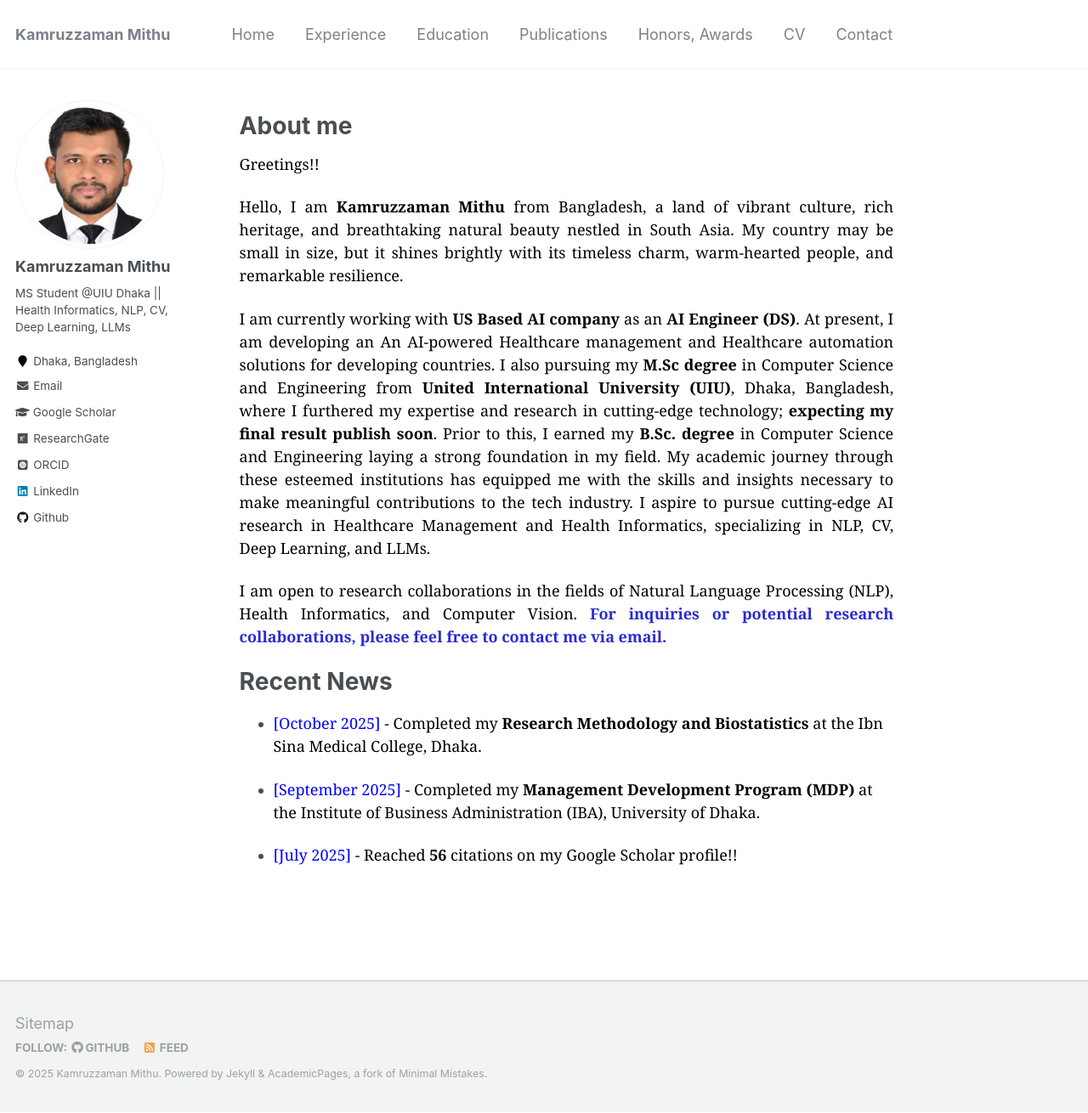
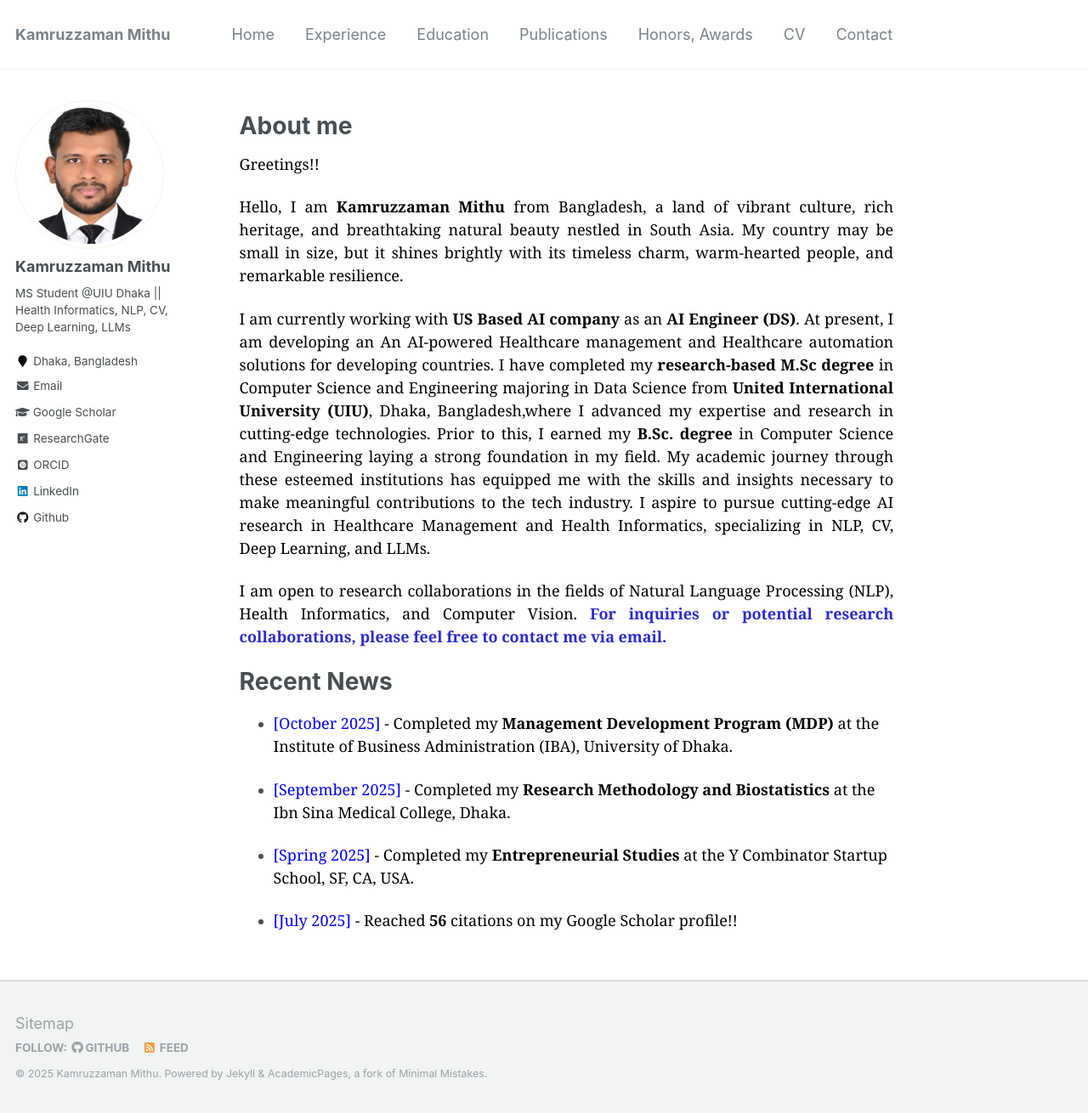
Before and after one commit to kmithuiu/kmithuiu.github.io, a Jekyll site: the page built from _pages/about.md, in a window 1280 px wide and 1310 px high. Shown: the whole window at 85% size. Built offline with Jekyll 4.4.1, drawn with Linux system fonts in a browser that asks for light colours; some web fonts are replaced.

Commit message:
Update about.md

```diff
--- a/_pages/about.md
+++ b/_pages/about.md
@@ -15,7 +15,7 @@
 
 <p style="text-align:justify; color:black; font-family:Georgia">Hello, I am <b>Kamruzzaman Mithu</b> from Bangladesh, a land of vibrant culture, rich heritage, and breathtaking natural beauty nestled in South Asia. My country may be small in size, but it shines brightly with its timeless charm, warm-hearted people, and remarkable resilience. </p>
 
-<p style="text-align:justify; color:black; font-family:Georgia"> I am currently working with <b><a href="https://cmed.com.bd/" target="_blank" style="color:black;">US Based AI company</a></b> as an <b>AI Engineer (DS)</b>. At present, I am developing an An AI-powered Healthcare management and Healthcare automation solutions for developing countries. I also pursuing my <b>M.Sc degree</b> in Computer Science and Engineering from <b><a href="https://www.uiu.ac.bd/" target="_blank" style="color:black;">United International University (UIU)</a></b>, Dhaka, Bangladesh, where I furthered my expertise and research in cutting-edge technology; <b>expecting my final result publish soon</b>. Prior to this, I earned my <b>B.Sc. degree </b> in Computer Science and Engineering <!-- from <b><a href="https://bu.edu.bd/" target="_blank" style="color:black;"> Bangladesh University (BU)</a></b> Dhaka, Bangladesh, --> laying a strong foundation in my field. My academic journey through these esteemed institutions has equipped me with the skills and insights necessary to make meaningful contributions to the tech industry. I aspire to pursue cutting-edge AI research in Healthcare Management and Health Informatics, specializing in NLP, CV, Deep Learning, and LLMs. </p>
+<p style="text-align:justify; color:black; font-family:Georgia"> I am currently working with <b><a href="#" target="_blank" style="color:black;">US Based AI company</a></b> as an <b>AI Engineer (DS)</b>. At present, I am developing an An AI-powered Healthcare management and Healthcare automation solutions for developing countries. I have completed my <b> research-based M.Sc degree</b> in Computer Science and Engineering majoring in Data Science from <b><a href="https://www.uiu.ac.bd/" target="_blank" style="color:black;">United International University (UIU)</a></b>, Dhaka, Bangladesh,where I advanced my expertise and research in cutting-edge technologies. Prior to this, I earned my <b>B.Sc. degree </b> in Computer Science and Engineering laying a strong foundation in my field. My academic journey through these esteemed institutions has equipped me with the skills and insights necessary to make meaningful contributions to the tech industry. I aspire to pursue cutting-edge AI research in Healthcare Management and Health Informatics, specializing in NLP, CV, Deep Learning, and LLMs. </p>
 
 <p style="text-align:justify; color:black; font-family:Georgia">I am open to research collaborations in the fields of Natural Language Processing (NLP), Health Informatics, and Computer Vision. <span style="color:#2a2ad3;font-weight:bold">For inquiries or potential research collaborations, please feel free to contact me via email.</span></p>
 
@@ -24,10 +24,14 @@
 
 # Recent News
 <!-- * <span style="font-family:Georgia; color:black"><span style="color:Blue">[January 2025]</span> - Started my <b>PhD program</b> at the school of Systems and Computing, <a href="https://www.unsw.edu.au/canberra" target="_blank" style="color:#364850;font-weight:bold">The University of New South Wales</a>, Canberra, ACT 2600, Australia. -->
+
 * <span style="font-family:Georgia; color:black"><span style="color:Blue">[October 2025]</span> - Completed my
+ <b>Management Development Program (MDP)</b> at the Institute of Business Administration (IBA), University of Dhaka.
+
+* <span style="font-family:Georgia; color:black"><span style="color:Blue">[September 2025]</span> - Completed my
  <b>Research Methodology and Biostatistics</b> at the Ibn Sina Medical College, Dhaka.
 
-* <span style="font-family:Georgia; color:black"><span style="color:Blue">[September 2025]</span> - Completed my
- <b>Management Development Program (MDP)</b> at the Institute of Business Administration (IBA), University of Dhaka.
+* <span style="font-family:Georgia; color:black"><span style="color:Blue">[Spring 2025]</span> - Completed my
+ <b>Entrepreneurial Studies </b> at the Y Combinator Startup School, SF, CA, USA.
 
 * <span style="font-family:Georgia; color:black"><span style="color:Blue">[July 2025]</span> - Reached <b>56</b> citations on my Google Scholar profile!!
```
